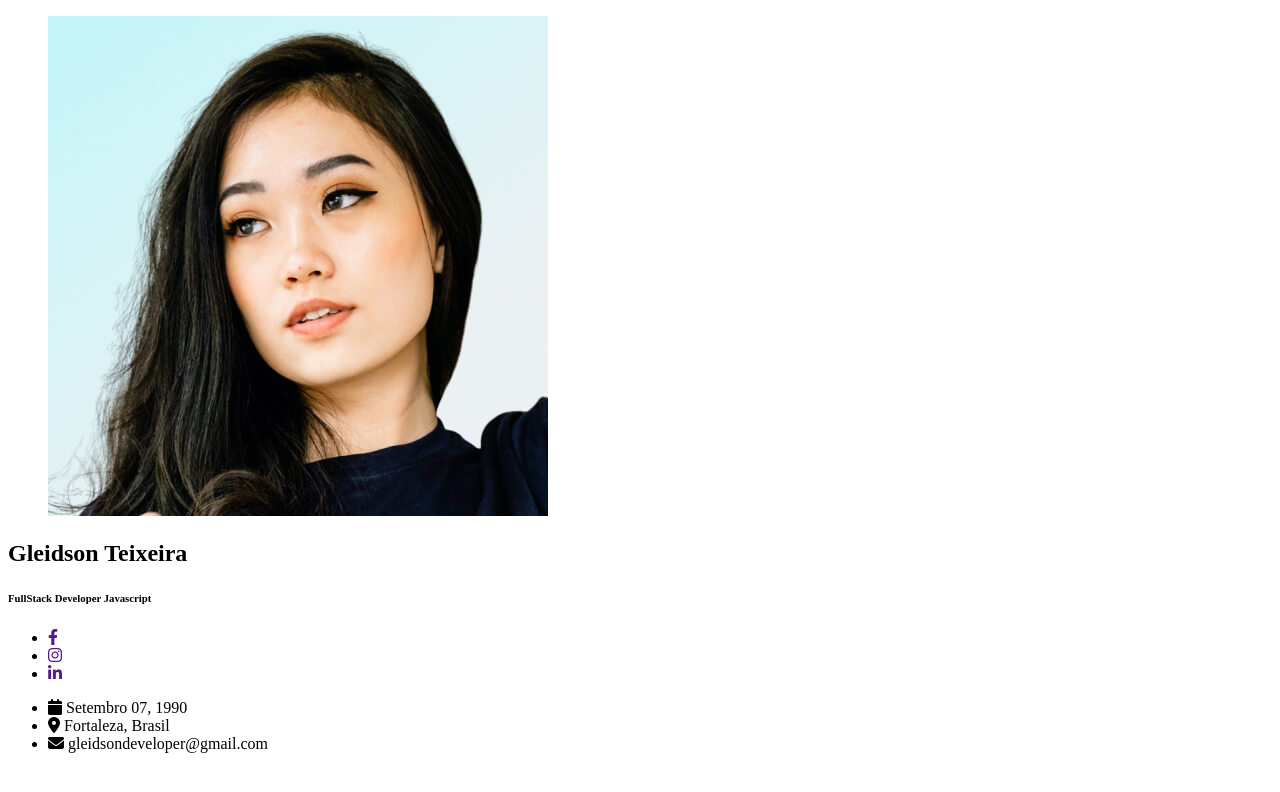
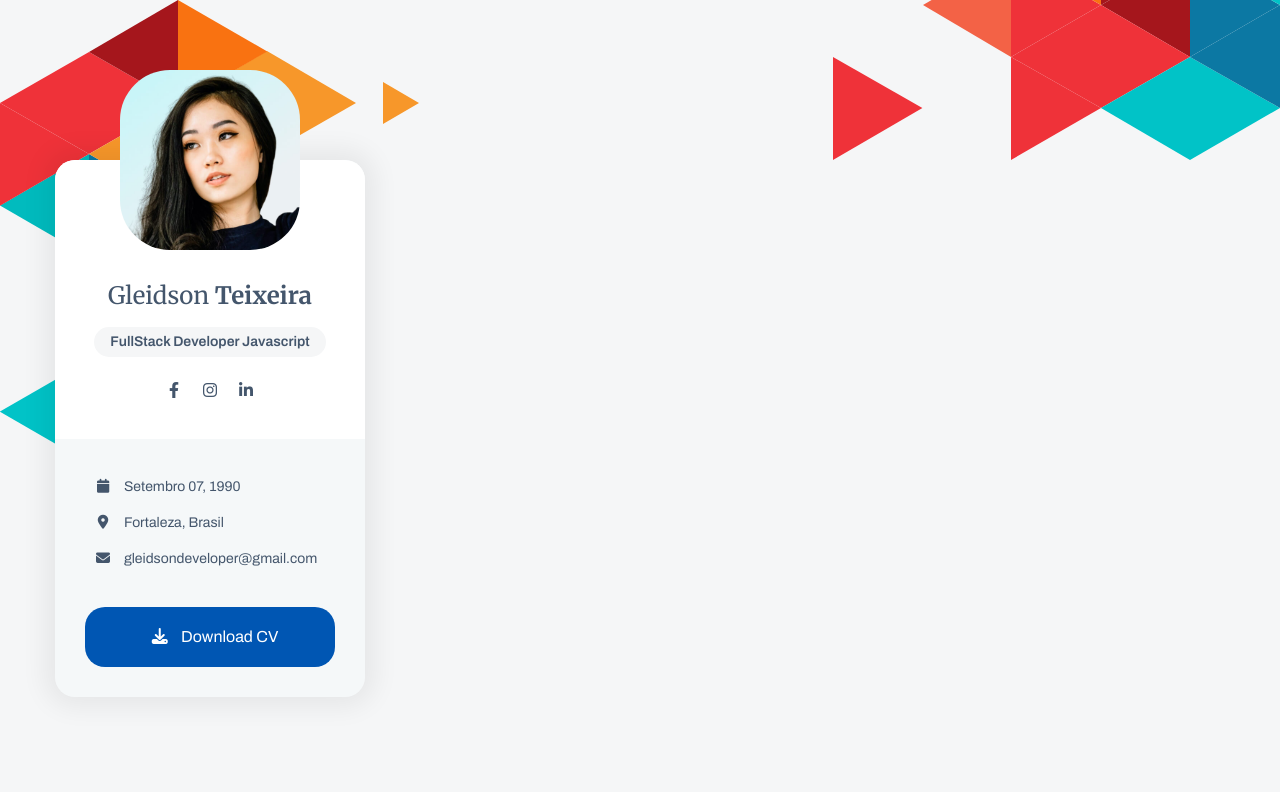
Before and after one commit to gleidsonteixeira/pessoal-curriculo, a plain HTML site: page index.html in a window 1280 px wide. Drawn offline with Linux system fonts and the light colour scheme.

Commit message:
CSS e JS do --aside

```diff
--- a/css/estilo.css
+++ b/css/estilo.css
@@ -0,0 +1,121 @@
+*{
+    padding: 0;
+    margin: 0;
+    text-decoration: none;
+    box-sizing: border-box;
+    font-family: 'Archivo', sans-serif;
+}
+
+body{
+    background-color: #F5F6F7;
+    background-image: url(../images/triangles-top.svg), url(../images/triangles-bottom.svg);
+    background-position: left top, right bottom;
+    background-repeat: no-repeat;
+    background-size: inherit;
+    color: #44566C;
+}
+
+main{
+    padding: 160px 55px 0 55px;
+}
+main aside{
+    width: 310px;
+    background-color: #F5F8F9;
+    border-radius: 20px;
+    padding-bottom: 30px;
+    box-shadow: 0 0 26px 10px #00000010;
+    position: fixed;
+    top: 160px;
+    left: 55px;
+    transition-duration: .2s;
+}
+main aside.active{
+    top: 30px;
+}
+main aside .perfil{
+    background-color: #FFFFFF;
+    padding: 30px;
+    border-radius: 20px 20px 0 0;
+}
+main aside figure{
+    width: 180px;
+    border-radius: 50px;
+    overflow: hidden;
+    margin: 0 auto;
+    margin-top: -120px;
+    transition-duration: .3s;
+}
+main aside.active figure{
+    margin-top: 0;
+}
+main aside figure img{
+    width: 100%;
+    display: block;
+}
+main aside h1{
+    font-family: 'Merriweather', serif;
+    font-weight: 400;
+    text-align: center;
+    margin-top: 30px;
+    margin-bottom: 16px;
+}
+main aside h1 strong{
+    font-family: inherit;
+    font-weight: 700;
+}
+main aside h6{
+    display: flex;
+    justify-content: center;
+}
+main aside h6 span{
+    display: inline-block;
+    line-height: 30px;
+    font-size: 14px;
+    padding: 0 16px;
+    border-radius: 15px;
+    background-color: #F5F6F7;
+}
+main ul.redes-sociais{
+    list-style: none;
+    display: flex;
+    justify-content: center;
+    margin-top: 16px;
+}
+main ul.redes-sociais a{
+    width: 36px;
+    height: 36px;
+    line-height: 36px;
+    text-align: center;
+    display: block;
+    color: #44566C;
+}
+main ul.contatos{
+    padding: 30px;
+    list-style: none;
+}
+main ul.contatos li{
+    line-height: 36px;
+    font-size: 14px;
+}
+main ul.contatos li i{
+    width: 36px;
+    text-align: center;
+}
+main .btn{
+    width: calc(100% - 60px);
+    line-height: 60px;
+    display: block;
+    border-radius: 20px;
+    background-color: #0056b3;
+    text-align: center;
+    color: #FFFFFF;
+    margin: 0 auto;
+    transition-duration: .2s;
+}
+main .btn:hover{
+    background-color: #304CFD;
+}
+main .btn i{
+    width: 36px;
+    text-align: center;
+}
--- a/index.html
+++ b/index.html
@@ -8,7 +8,7 @@
 
     <link rel="preconnect" href="https://fonts.googleapis.com">
     <link rel="preconnect" href="https://fonts.gstatic.com" crossorigin>
-    <link rel="stylesheet" href="https://fonts.googleapis.com/css2?family=Archivo:wght@400;600&family=Merriweather&display=swap">
+    <link rel="stylesheet" href="https://fonts.googleapis.com/css2?family=Archivo:wght@400;600&family=Merriweather:wght@400;700&display=swap">
     <link rel="stylesheet" href="https://cdnjs.cloudflare.com/ajax/libs/font-awesome/6.2.1/css/all.min.css">
     <link rel="stylesheet" href="css/estilo.css">
 
@@ -18,11 +18,14 @@
     <main>
         <!-- Lateral esquerda -->
         <aside>
+            <div class="perfil">
                 <figure>
                     <img src="images/avatar-1.jpg" alt="Foto de Perfil">
                 </figure>
-            <h1>Gleidson <span>Teixeira</span></h1>
-            <h6>FullStack Developer Javascript</h6>
+                <h1>Gleidson <strong>Teixeira</strong></h1>
+                <h6>
+                    <span>FullStack Developer Javascript</span>
+                </h6>
                 <ul class="redes-sociais">
                     <li>
                         <a href="" target="_blank">
@@ -40,7 +43,8 @@
                         </a>
                     </li>
                 </ul>
-            <ul>
+            </div>
+            <ul class="contatos">
                 <li>
                     <i class="fa fa-calendar"></i> Setembro 07, 1990
                 </li>
@@ -51,13 +55,18 @@
                     <i class="fa fa-envelope"></i> gleidsondeveloper@gmail.com
                 </li>
             </ul>
+            <a href="" class="btn">
+                <i class="fa fa-download"></i> Download CV
+            </a>
         </aside>
 
         <!-- Lateral Direita -->
-        <section>
+        <section id="sobre">
 
         </section>
     </main>
 
+
+    <script src="js/scripts.js"></script>
 </body>
 </html>
--- /dev/null
+++ b/js/scripts.js
@@ -0,0 +1,14 @@
+
+
+function asideAnimation(){
+    document.addEventListener('scroll', (event) => {
+        let altura = window.pageYOffset;
+        if(altura > 50){
+            document.getElementsByTagName("aside")[0].classList.add("active");
+        }else{
+            document.getElementsByTagName("aside")[0].classList.remove("active");
+        }
+    });
+}
+
+asideAnimation();
```
Lines whose indentation alone changed are shown as unchanged.
